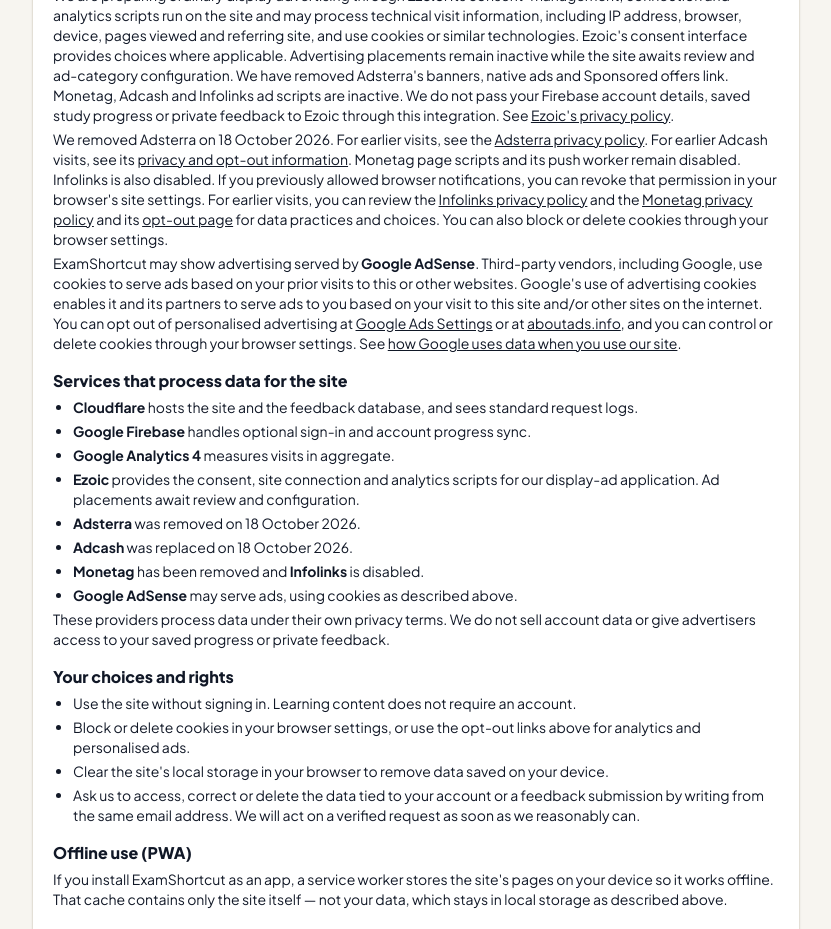
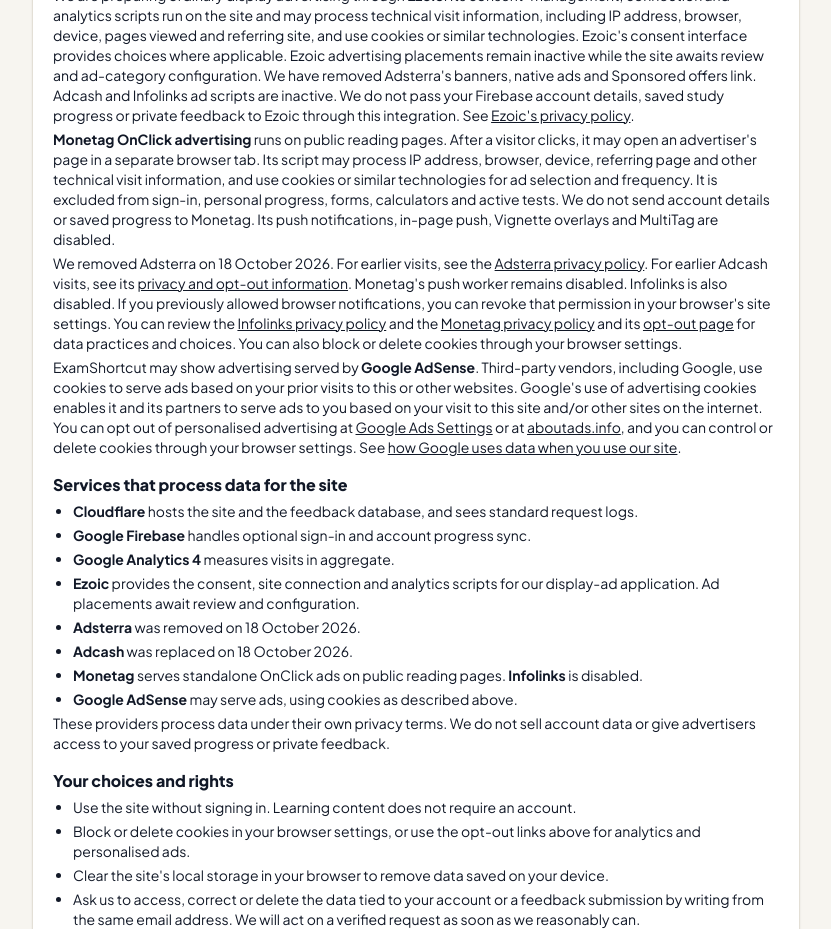
Before and after one commit to king1484/examshortcut, a Next.js app: page /privacy in a window 1280 px wide. Shown: the part 1140-2069 px from the top of the page, without its empty margins (224-1055 px from the left). Built offline with nearby package versions, Linux system fonts and the light colour scheme; no server answers.

Commit message:
Enable standalone Monetag popunders on public reading pages

```diff
--- a/scripts/verify-ad-export.mjs
+++ b/scripts/verify-ad-export.mjs
@@ -4,11 +4,19 @@
 
 const root = path.resolve('out');
 let checked = 0;
+let monetagBundles = 0;
 async function verify(directory) {
   for (const entry of await readdir(directory, { withFileTypes: true })) {
     const filename = path.join(directory, entry.name);
     if (entry.isDirectory()) {
       await verify(filename);
+    } else if (entry.name.endsWith('.js')) {
+      const javascript = await readFile(filename, 'utf8');
+      assert.doesNotMatch(javascript, /quge5\.com\/88\/tag\.min\.js|n6wxm\.com\/vignette\.min\.js|bauval\.org|araplhn\.org/, `Unapproved ad SDK in ${filename}`);
+      if (javascript.includes('https://al5sm.com/tag.min.js')) {
+        assert.ok(javascript.includes('12061370') && javascript.includes('monetag-onclick-sdk'), 'Unexpected Monetag zone');
+        monetagBundles++;
+      }
     } else if (entry.name.endsWith('.html')) {
       const html = await readFile(filename, 'utf8');
       const route = path.relative(root, filename);
@@ -27,6 +35,7 @@
 
 await verify(root);
 assert.ok(checked > 0, 'No exported application pages checked');
+assert.equal(monetagBundles, 1, 'Expected one shared standalone Monetag SDK loader');
 const redirects = await readFile(path.join(root, '_redirects'), 'utf8');
 assert.match(redirects, /^\/ads\.txt\s+https:\/\/srv\.adstxtmanager\.com\/19390\/examshortcut\.in\s+301$/m);
-console.log(`Verified Ezoic connection scripts on ${checked} pages, managed ads.txt, no old ad tags, and no ad placements before approval.`);
+console.log(`Verified Ezoic connection on ${checked} pages, managed ads.txt, one approved standalone Monetag loader, and no Ezoic placements or other ad SDKs.`);
--- a/src/app/layout.tsx
+++ b/src/app/layout.tsx
@@ -8,6 +8,7 @@
 import Link from 'next/link';
 import Script from 'next/script';
 import { AuthProvider } from '@/components/Auth';
+import { MonetagAds } from '@/components/MonetagAds';
 
 const sans = Plus_Jakarta_Sans({ subsets: ['latin'], variable: '--font-sans', display: 'swap' });
 
@@ -150,6 +151,7 @@
         </footer>
         <NavLoader />
         <SwRegister />
+        <MonetagAds />
         {/* lazyOnload: gtag.js is ~170 KB and ~0.8 s of main-thread work on mobile; load it after the page is idle */}
         <Script src={`https://www.googletagmanager.com/gtag/js?id=${GA4_ID}`} strategy="lazyOnload" />
         <Script id="ga4" strategy="lazyOnload">
--- a/src/app/privacy/page.tsx
+++ b/src/app/privacy/page.tsx
@@ -73,18 +73,25 @@
             We are preparing ordinary display advertising through <b>Ezoic</b>. Its consent-management, connection and analytics scripts
             run on the site and may process technical visit information, including IP address, browser, device, pages viewed and referring site,
             and use cookies or similar technologies. Ezoic&apos;s consent interface provides choices where applicable.
-            Advertising placements remain inactive while the site awaits review and ad-category configuration.
-            We have removed Adsterra&apos;s banners, native ads and Sponsored offers link. Monetag, Adcash and Infolinks ad scripts are inactive.
+            Ezoic advertising placements remain inactive while the site awaits review and ad-category configuration.
+            We have removed Adsterra&apos;s banners, native ads and Sponsored offers link. Adcash and Infolinks ad scripts are inactive.
             We do not pass your Firebase account details, saved study progress or private feedback to Ezoic through this integration.
             See <a className="underline" href="https://www.ezoic.com/privacy-policy" target="_blank" rel="noopener noreferrer">Ezoic&apos;s privacy policy</a>.
+          </p>
+          <p className="mt-1">
+            <b>Monetag OnClick advertising</b> runs on public reading pages. After a visitor clicks, it may open an advertiser&apos;s page
+            in a separate browser tab. Its script may process IP address, browser, device, referring page and other technical visit information,
+            and use cookies or similar technologies for ad selection and frequency. It is excluded from sign-in, personal progress, forms,
+            calculators and active tests. We do not send account details or saved progress to Monetag. Its push notifications, in-page push,
+            Vignette overlays and MultiTag are disabled.
           </p>
           <p className="mt-1">
             We removed Adsterra on 18 October 2026. For earlier visits, see the{' '}
             <a className="underline" href="https://adsterra.com/privacy-policy/" target="_blank" rel="noopener noreferrer">Adsterra privacy policy</a>.
             For earlier Adcash visits, see its{' '}
             <a className="underline" href="https://adcash.com/legal/" target="_blank" rel="noopener noreferrer">privacy and opt-out information</a>.
-            Monetag page scripts and its push worker remain disabled. Infolinks is also disabled. If you previously allowed browser notifications, you can revoke that permission
-            in your browser&apos;s site settings. For earlier visits, you can review the{' '}
+            Monetag&apos;s push worker remains disabled. Infolinks is also disabled. If you previously allowed browser notifications, you can revoke that permission
+            in your browser&apos;s site settings. You can review the{' '}
             <a className="underline" href="https://www.infolinks.com/privacy-policy/" target="_blank" rel="noopener noreferrer">Infolinks privacy policy</a>
             {' '}and the{' '}
             <a className="underline" href="https://monetag.com/privacy/" target="_blank" rel="noopener noreferrer">Monetag privacy policy</a>
@@ -112,7 +119,7 @@
             <li><b>Ezoic</b> provides the consent, site connection and analytics scripts for our display-ad application. Ad placements await review and configuration.</li>
             <li><b>Adsterra</b> was removed on 18 October 2026.</li>
             <li><b>Adcash</b> was replaced on 18 October 2026.</li>
-            <li><b>Monetag</b> has been removed and <b>Infolinks</b> is disabled.</li>
+            <li><b>Monetag</b> serves standalone OnClick ads on public reading pages. <b>Infolinks</b> is disabled.</li>
             <li><b>Google AdSense</b> may serve ads, using cookies as described above.</li>
           </ul>
           <p className="mt-1">These providers process data under their own privacy terms. We do not sell account data or give advertisers access to your saved progress or private feedback.</p>
--- a/src/app/updates/page.tsx
+++ b/src/app/updates/page.tsx
@@ -11,6 +11,16 @@
 type Entry = { date: string; title: string; points: string[] };
 
 const LOG: Entry[] = [
+  {
+    date: '18 October 2026',
+    title: 'Standalone Monetag OnClick advertising',
+    points: [
+      'Enabled one standalone Monetag popunder zone on public reading pages; it may open a separate advertiser tab after a click.',
+      'Login, personal progress, forms, calculators and active tests are excluded. Navigation into these pages clears the advertising document.',
+      'Adsterra, MultiTag, push notifications, in-page push and Vignette overlays remain disabled.',
+      'Ezoic connection and managed ads.txt remain in place. Ezoic display placements are inactive pending review and configuration.',
+    ],
+  },
   {
     date: '18 October 2026',
     title: 'Ezoic display-ad application',
--- /dev/null
+++ b/src/components/MonetagAds.tsx
@@ -0,0 +1,47 @@
+'use client';
+
+import { useEffect } from 'react';
+import { usePathname } from 'next/navigation';
+import { isPublicAdPage } from '@/lib/advertising';
+
+const SDK_ID = 'monetag-onclick-sdk';
+
+export function MonetagAds() {
+  const pathname = usePathname();
+
+  useEffect(() => {
+    // The SDK installs document listeners. Enter protected pages in a fresh
+    // document rather than carrying those listeners into Google login or tests.
+    const protectNavigation = (event: MouseEvent) => {
+      if (!document.getElementById(SDK_ID) || !(event.target instanceof Element)) return;
+      const link = event.target.closest<HTMLAnchorElement>('a[href]');
+      if (!link || link.target === '_blank' || event.ctrlKey || event.metaKey || event.shiftKey || event.altKey) return;
+      const url = new URL(link.href, window.location.href);
+      if (url.origin !== window.location.origin || isPublicAdPage(url.pathname)) return;
+      event.preventDefault();
+      event.stopImmediatePropagation();
+      window.location.assign(url.href);
+    };
+    window.addEventListener('click', protectNavigation, true);
+    return () => window.removeEventListener('click', protectNavigation, true);
+  }, []);
+
+  useEffect(() => {
+    if (window.location.hostname !== 'examshortcut.in' || !pathname) return;
+    const existing = document.getElementById(SDK_ID);
+    if (!isPublicAdPage(pathname)) {
+      // Covers programmatic client navigation as well as ordinary links.
+      if (existing) window.location.reload();
+      return;
+    }
+    if (existing) return;
+    const script = document.createElement('script');
+    script.id = SDK_ID;
+    script.dataset.zone = '12061370';
+    script.src = 'https://al5sm.com/tag.min.js';
+    script.async = true;
+    document.head.appendChild(script);
+  }, [pathname]);
+
+  return null;
+}
```
